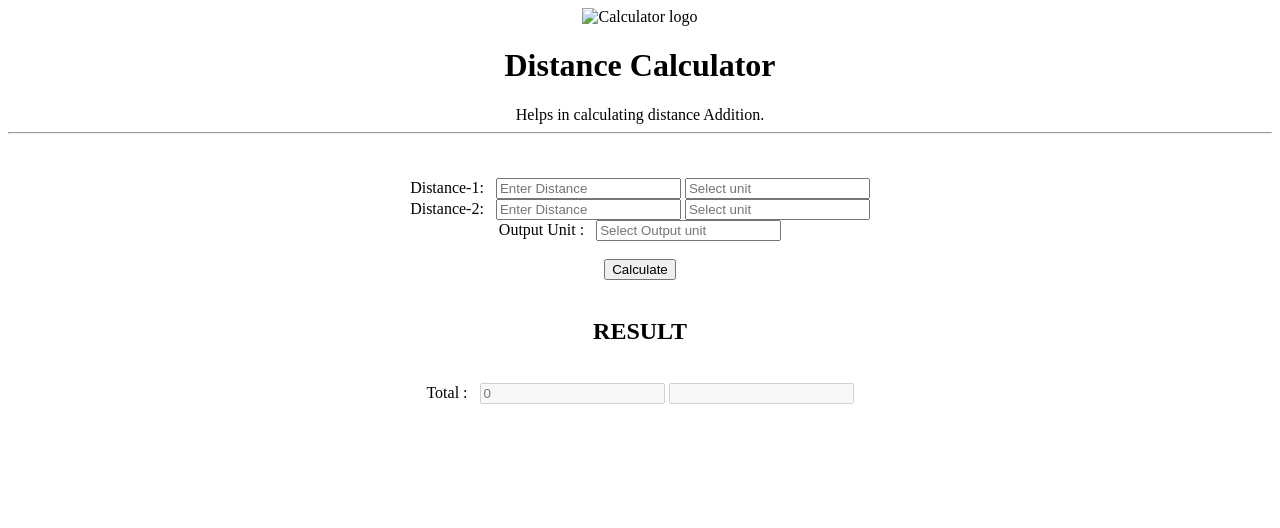
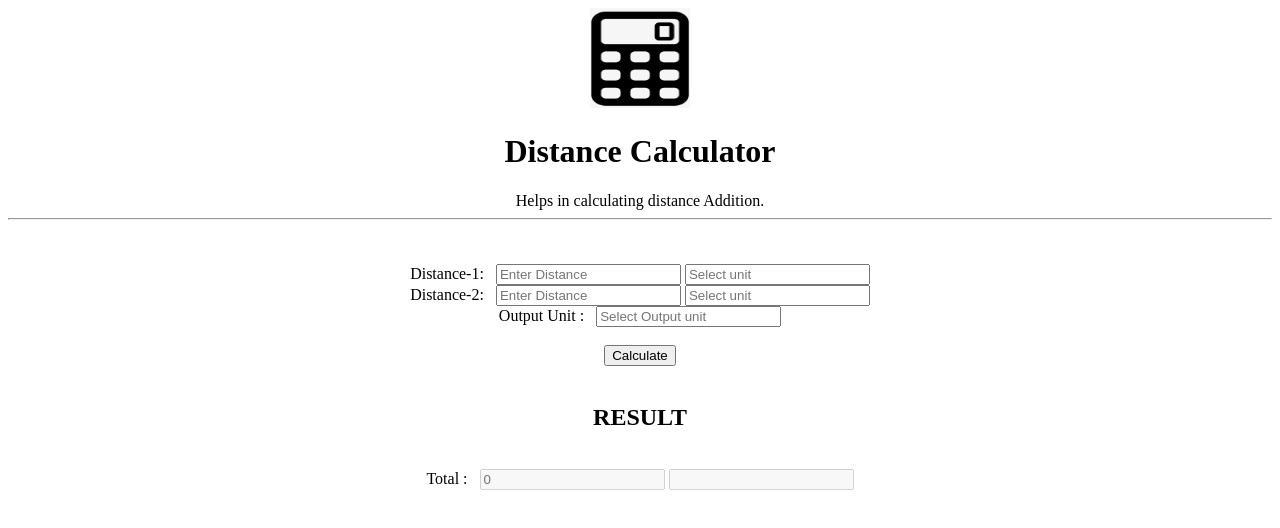
Before and after one commit to santosh10386/Wood-wing-disctance-calculator-task, a plain HTML site: page webcode/index.html in a window 1280 px wide. Drawn offline with Linux system fonts and the light colour scheme.

Commit message:
Update index.html

```diff
--- a/webcode/index.html
+++ b/webcode/index.html
@@ -12,7 +12,7 @@
         <div id="wrapper">
             <div id="top">
                 <div id="logo">
-                    <center><img src="images/logo.png" alt="Calculator logo" title="Tools For All" width=100 height=100 /></center>
+                    <center><img src="logo.png" alt="Calculator logo" title="Tools For All" width=100 height=100 /></center>
                 </div>
             </div>
         </div>
```
